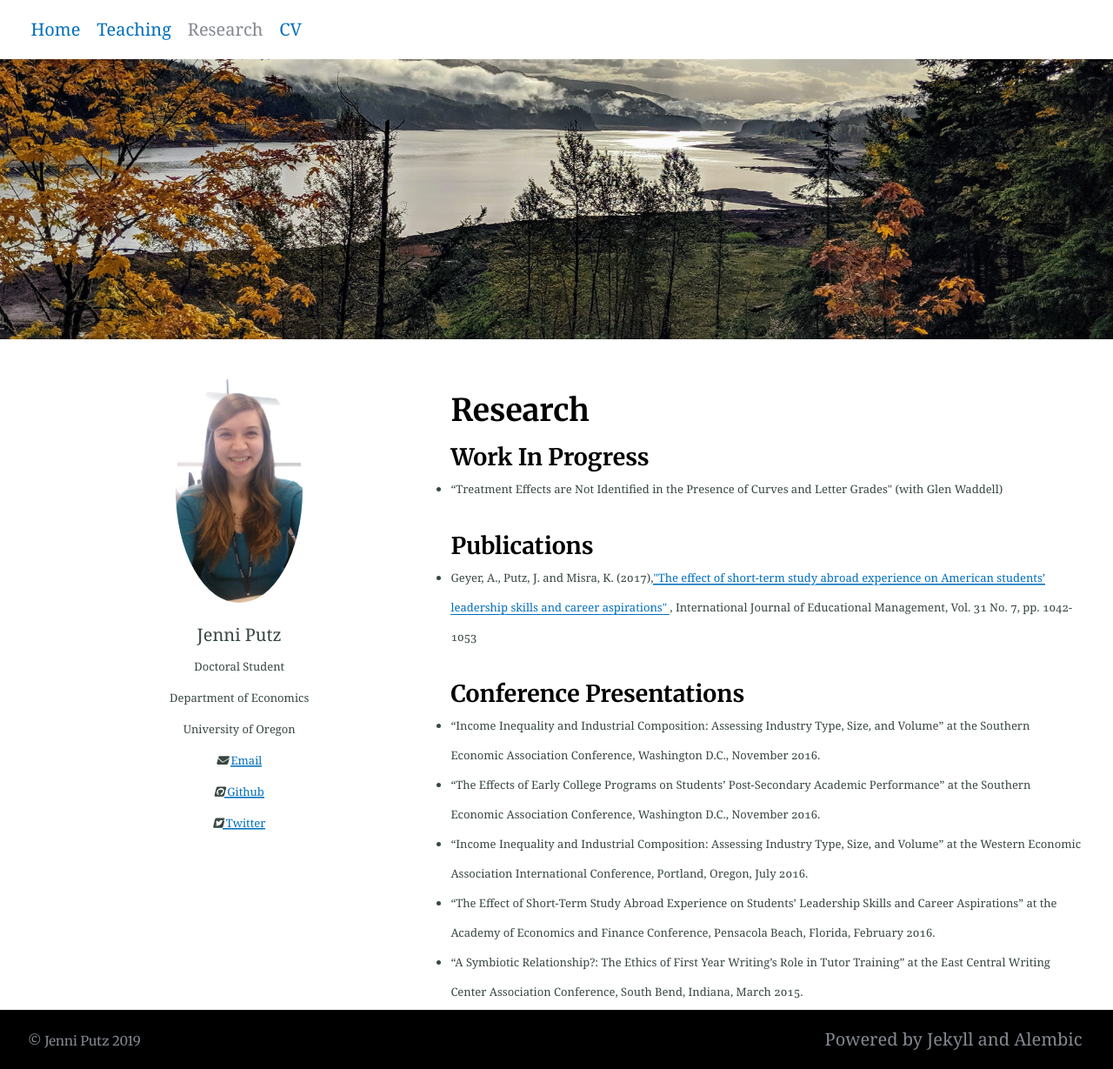
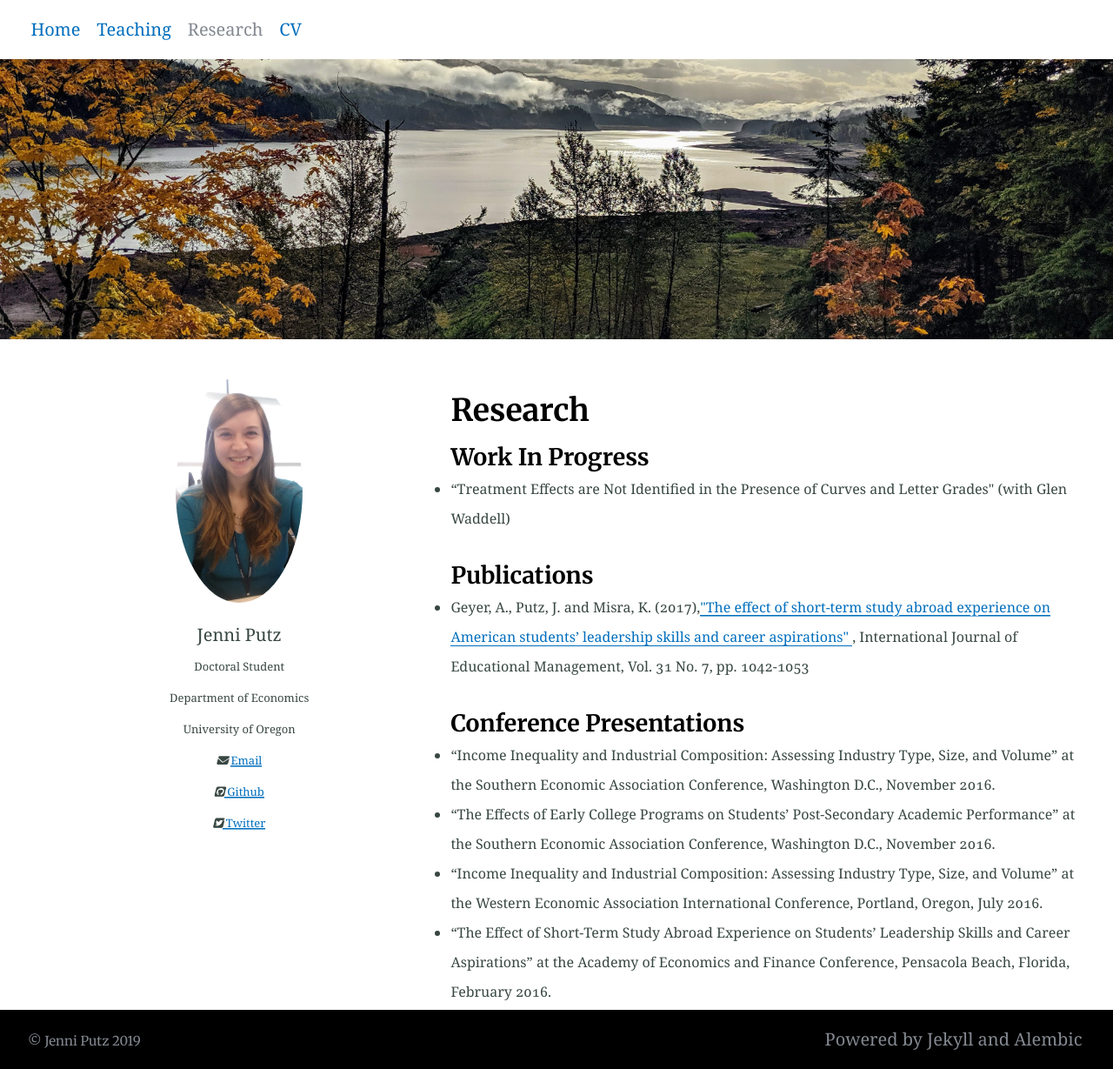
Before and after one commit to jenni-putz/1jenni-putz.github.io, a Jekyll site: the page built from research.md, in a window 1280 px wide. Shown: the whole page at 87% size. Built offline with Jekyll 4.4.1, drawn with Linux system fonts in a browser that asks for light colours; nearby versions of some CDN libraries; our own code applies the rules of GitHub Pages for plain Markdown files.

Commit message:
Update research.md

```diff
--- a/research.md
+++ b/research.md
@@ -65,7 +65,7 @@ button {
   <div class="column right" style="background-color:#ffffff;">
     <h2> Research </h2>
       <h4> Work In Progress </h4>
-	 <font size="-1">
+	 <font size="3">
         <ul>
           <li> “Treatment Effects are Not Identified in the Presence of Curves and Letter Grades" (with Glen Waddell) </li>
         </ul>
```
